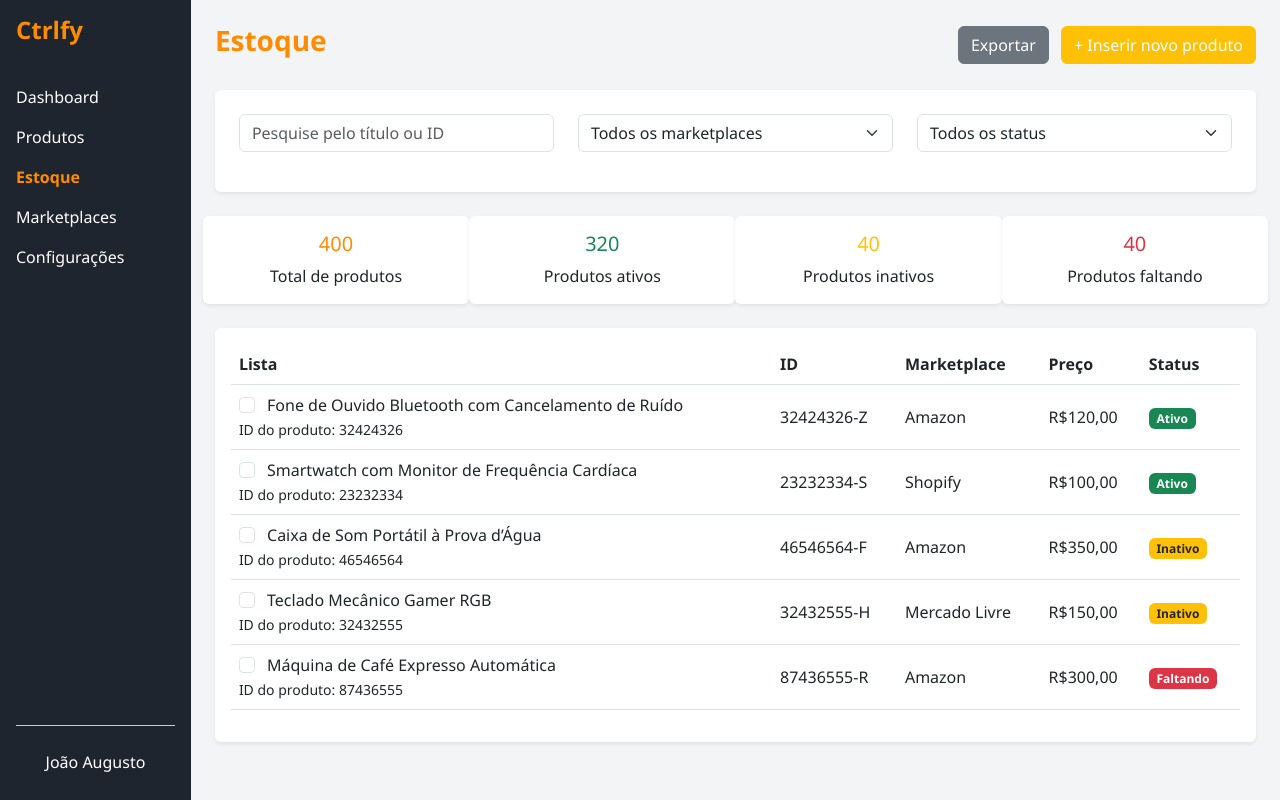
After one commit to FelipePeranovich/ctrlfy, a PHP site: page /estoque.html in a window 1280 px wide. The commit adds this page. Run offline with PHP 8.4, Linux system fonts and the light colour scheme.

Commit message:
26/05/2025

```diff
--- /dev/null
+++ b/css/estoque.css
@@ -0,0 +1,38 @@
+body {
+    background-color: #f3f4f6;
+    font-family: 'Segoe UI', sans-serif;
+  }
+  .sidebar {
+    width: 220px;
+    min-height: 100vh;
+    background-color: #1f252f;
+    display: flex;
+    flex-direction: column;
+    justify-content: space-between;
+  }
+  .sidebar .logo {
+    font-size: 24px;
+    font-weight: bold;
+    color: #ff8c00;
+  }
+  .sidebar .nav-link {
+    color: #fff;
+    padding: 8px 0;
+  }
+  .sidebar .nav-link:hover,
+  .sidebar .nav-link.active {
+    color: #ff8c00;
+    font-weight: 600;
+  }
+  .text-orange {
+    color: #ff8c00;
+  }
+  .user {
+    color: #fff;
+    padding: 10px 0;
+    border-top: 1px solid #ccc;
+    text-align: center;
+  }
+  .table thead {
+    background-color: #f9f9f9;
+  }
--- /dev/null
+++ b/estoque.html
@@ -0,0 +1,148 @@
+<!DOCTYPE html>
+<html lang="pt-br">
+<head>
+<meta charset="UTF-8" />
+<meta name="viewport" content="width=device-width, initial-scale=1.0" />
+<title>Estoque - Ctrlfy</title>
+<link href="https://cdn.jsdelivr.net/npm/bootstrap@5.3.0/dist/css/bootstrap.min.css" rel="stylesheet" />
+<link rel="stylesheet" href="css/estoque.css" />
+</head>
+<body>
+<div class="d-flex">
+<div class="sidebar p-3 text-white">
+<h4 class="logo">Ctrlfy</h4>
+<ul class="nav flex-column mt-4">
+<li class="nav-item"><a class="nav-link" href="dashboard.html">Dashboard</a></li>
+<li class="nav-item"><a class="nav-link" href="#">Produtos</a></li>
+<li class="nav-item"><a class="nav-link active" href="#">Estoque</a></li>
+<li class="nav-item"><a class="nav-link" href="marketplace.html">Marketplaces</a></li>
+<li class="nav-item"><a class="nav-link" href="#">Configurações</a></li>
+</ul>
+<div class="user mt-auto pt-4">João Augusto</div>
+</div>
+
+    <!-- Main content -->
+<div class="container-fluid p-4">
+<div class="d-flex justify-content-between align-items-center mb-4">
+<h3 class="text-orange fw-bold">Estoque</h3>
+<div>
+<button class="btn btn-secondary me-2">Exportar</button>
+<button class="btn btn-warning text-white">+ Inserir novo produto</button>
+</div>
+</div>
+
+      <!-- Filtros -->
+<div class="bg-white p-4 rounded shadow-sm mb-4">
+<div class="row">
+<div class="col-md-4 mb-3">
+<input type="text" class="form-control" placeholder="Pesquise pelo título ou ID">
+</div>
+<div class="col-md-4 mb-3">
+<select class="form-select">
+<option selected>Todos os marketplaces</option>
+<option>Amazon</option>
+<option>Mercado Livre</option>
+<option>Shopify</option>
+</select>
+</div>
+<div class="col-md-4 mb-3">
+<select class="form-select">
+<option selected>Todos os status</option>
+<option>Ativo</option>
+<option>Inativo</option>
+<option>Faltando</option>
+</select>
+</div>
+</div>
+</div>
+
+      <!-- Estatísticas -->
+<div class="row text-center mb-4">
+<div class="col bg-white py-3 rounded shadow-sm">
+<h5 class="text-orange">400</h5>
+<p class="mb-0">Total de produtos</p>
+</div>
+<div class="col bg-white py-3 rounded shadow-sm">
+<h5 class="text-success">320</h5>
+<p class="mb-0">Produtos ativos</p>
+</div>
+<div class="col bg-white py-3 rounded shadow-sm">
+<h5 class="text-warning">40</h5>
+<p class="mb-0">Produtos inativos</p>
+</div>
+<div class="col bg-white py-3 rounded shadow-sm">
+<h5 class="text-danger">40</h5>
+<p class="mb-0">Produtos faltando</p>
+</div>
+</div>
+
+      <!-- Tabela -->
+<div class="bg-white p-3 rounded shadow-sm">
+<table class="table align-middle">
+<thead>
+<tr>
+<th>Lista</th>
+<th>ID</th>
+<th>Marketplace</th>
+<th>Preço</th>
+<th>Status</th>
+</tr>
+</thead>
+<tbody>
+<tr>
+<td>
+<input type="checkbox" class="form-check-input me-2">
+                Fone de Ouvido Bluetooth com Cancelamento de Ruído<br><small>ID do produto: 32424326</small>
+</td>
+<td>32424326-Z</td>
+<td>Amazon</td>
+<td>R$120,00</td>
+<td><span class="badge bg-success">Ativo</span></td>
+</tr>
+<tr>
+<td>
+<input type="checkbox" class="form-check-input me-2">
+                Smartwatch com Monitor de Frequência Cardíaca<br><small>ID do produto: 23232334</small>
+</td>
+<td>23232334-S</td>
+<td>Shopify</td>
+<td>R$100,00</td>
+<td><span class="badge bg-success">Ativo</span></td>
+</tr>
+<tr>
+<td>
+<input type="checkbox" class="form-check-input me-2">
+                Caixa de Som Portátil à Prova d’Água<br><small>ID do produto: 46546564</small>
+</td>
+<td>46546564-F</td>
+<td>Amazon</td>
+<td>R$350,00</td>
+<td><span class="badge bg-warning text-dark">Inativo</span></td>
+</tr>
+<tr>
+<td>
+<input type="checkbox" class="form-check-input me-2">
+                Teclado Mecânico Gamer RGB<br><small>ID do produto: 32432555</small>
+</td>
+<td>32432555-H</td>
+<td>Mercado Livre</td>
+<td>R$150,00</td>
+<td><span class="badge bg-warning text-dark">Inativo</span></td>
+</tr>
+<tr>
+<td>
+<input type="checkbox" class="form-check-input me-2">
+                Máquina de Café Expresso Automática<br><small>ID do produto: 87436555</small>
+</td>
+<td>87436555-R</td>
+<td>Amazon</td>
+<td>R$300,00</td>
+<td><span class="badge bg-danger">Faltando</span></td>
+</tr>
+</tbody>
+</table>
+</div>
+</div>
+</div>
+</body>
+</html>
```
Also changed, not shown: css/dashboard.css (added, +45 -0 lines), css/marketplace.css (+29 -7 lines), dashboard.html (added, +156 -0 lines), marketplace.html (+9 -12 lines).
